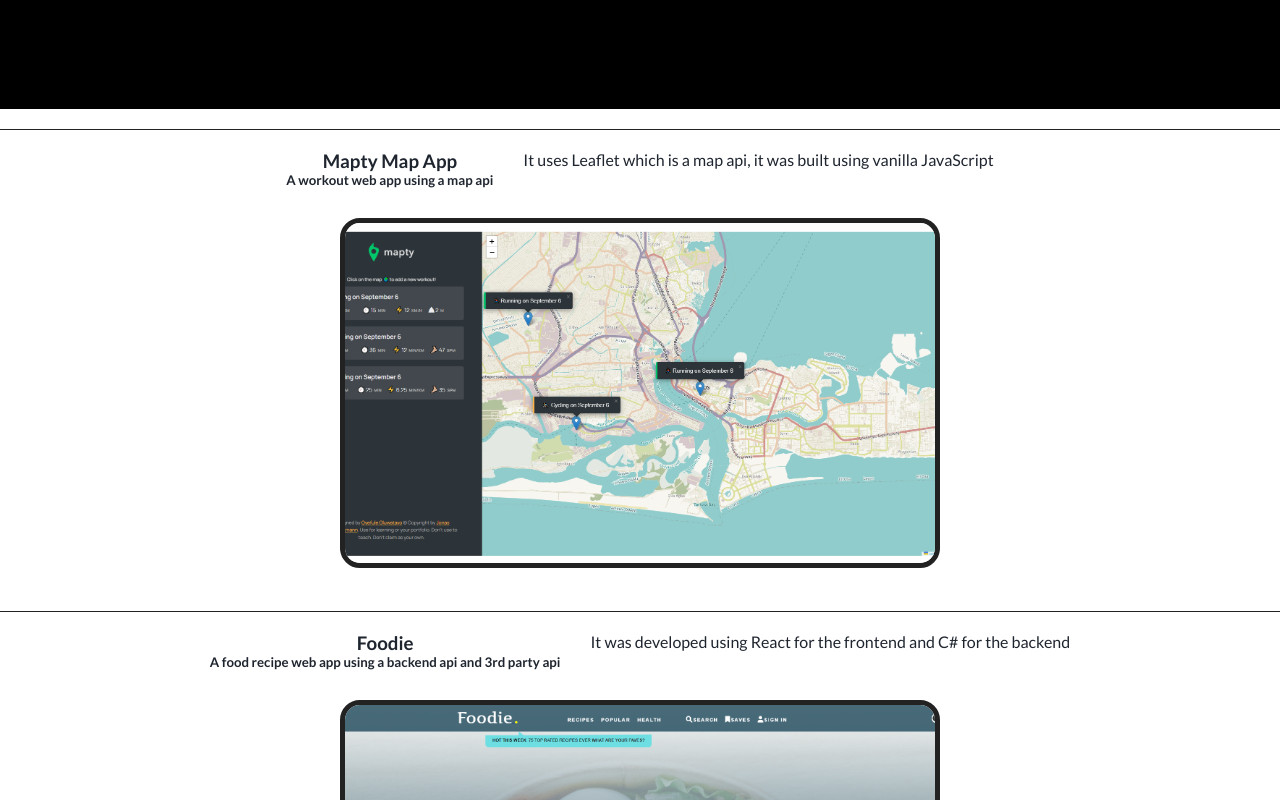
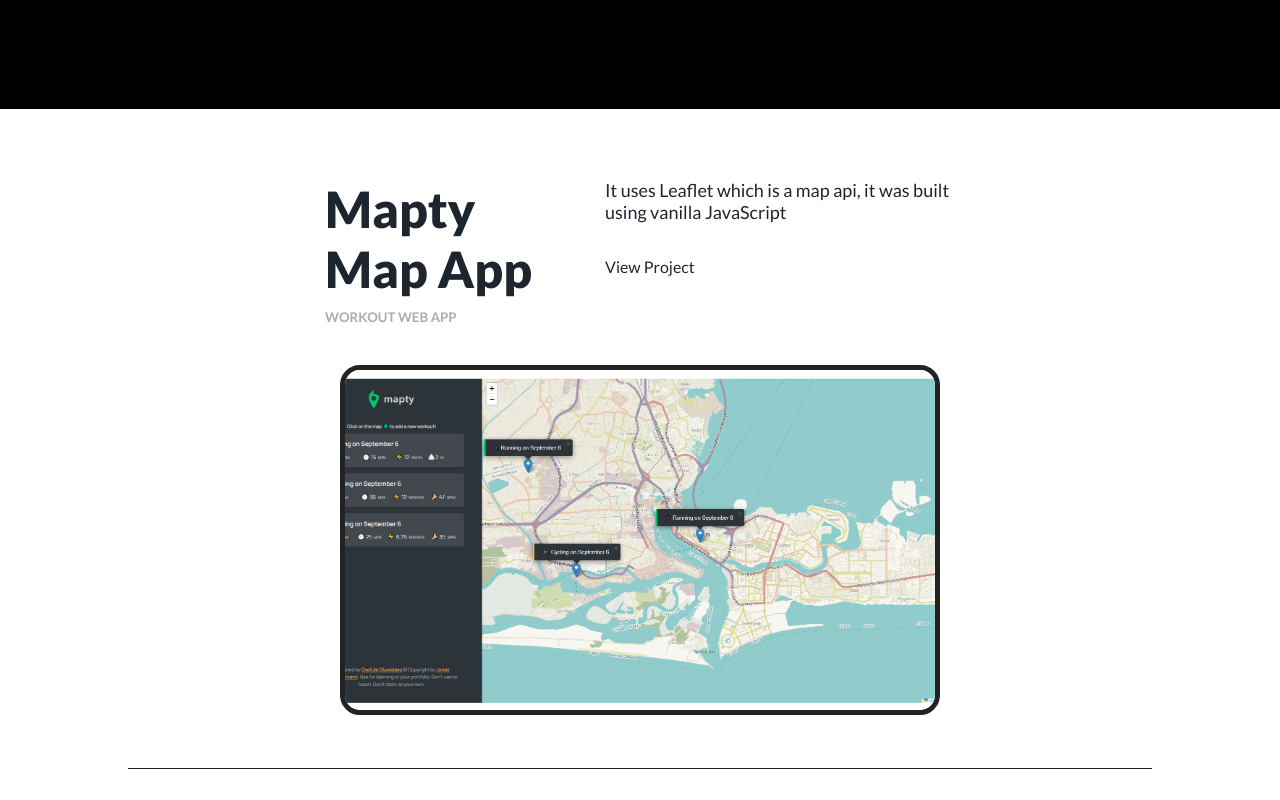
Before and after one commit to gentcod/Portfolio-v2, a React (Create React App) app: page /explore in a window 1280 px wide. Shown: the part 720-1520 px from the top of the page. Built offline with nearby package versions, Linux system fonts and the light colour scheme.

Commit message:
Update to Web project component

```diff
--- a/src/components/web-project/web-project.component.tsx
+++ b/src/components/web-project/web-project.component.tsx
@@ -1,4 +1,5 @@
-import {Container, SubTopContainer, SubBottomContainer, SubTopLeftContainer, SubTopRightContainer, Heading, SubHeading, Description, Image } from './web-project.style';
+import {Container, SubTopContainer, SubBottomContainer, SubTopLeftContainer,
+    SubTopRightContainer, Heading, SubHeading, Description, Image, Button } from './web-project.style';
 
 type WebProjectProp = {
    heading: string;
@@ -18,6 +19,7 @@
 
             <SubTopRightContainer>
                <Description>{description}</Description>
+               <Button to={''}>View Project </Button>
             </SubTopRightContainer>
          </SubTopContainer>
 
--- a/src/components/web-project/web-project.style.tsx
+++ b/src/components/web-project/web-project.style.tsx
@@ -1,9 +1,13 @@
+import { Link } from "react-router-dom";
 import styled from "styled-components";
 
 export const Container = styled.div`
-   padding: 2rem 5rem;
+   width: 80%;
+   // height: 80vh;
+   margin: 0 auto;
+   padding: 5rem;
    margin-top: 2rem;
-   border-top: 1px solid #222;
+   border-bottom: 1px solid #222;
    display: flex;
    flex-direction: column;
    row-gap: 3rem;
@@ -12,7 +16,9 @@
 export const SubTopContainer = styled.div`
    display: flex;
    justify-content: center;
+   // align-items: center;
    column-gap: 3rem;
+   text-align: left;
 `
 
 export const SubBottomContainer = styled.div`
@@ -20,23 +26,38 @@
 `
 
 export const SubTopLeftContainer = styled.div`
-
+   width: 25rem;
+   display: flex;
+   flex-direction: column;
 `
 
 export const SubTopRightContainer = styled.div`
-
+   width: 35rem;
+   display: flex;
+   flex-direction: column;
+   justify-content: space-between;
 `
 
 export const Heading = styled.h3`
-
+   font-size: 5rem;
+   font-weight: 1000;
+   text-align: left;
 `
 
 export const SubHeading = styled.h5`
-
+   text-transform: uppercase;
+   color: #acacac;
+   padding: 1rem 0;
 `
 
 export const Description = styled.p`
+   height: 100%;
+   margin: auto 0;
+   font-size: 1.8rem;
+`
 
+export const Button = styled(Link)`
+   height: 100%;
 `
 
 export const Image = styled.img`
--- a/src/routes/explore/explore.component.tsx
+++ b/src/routes/explore/explore.component.tsx
@@ -15,7 +15,7 @@
    {
       id: 0,
       heading: 'Mapty Map App',
-      subheading: 'A workout web app using a map api',
+      subheading: 'Workout web app',
       description: 'It uses Leaflet which is a map api, it was built using vanilla JavaScript',
       imgSrc: 'img/mapty.png'
    },
@@ -23,15 +23,15 @@
    {
       id: 1,
       heading: 'Foodie',
-      subheading: 'A food recipe web app using a backend api and 3rd party api',
-      description: 'It was developed using React for the frontend and C# for the backend',
+      subheading: 'Food recipe web app',
+      description: 'A web app built using a backend api and 3rd party api. It was developed using React for the frontend and C# for the backend',
       imgSrc: 'img/foodie.png'
    },
 
    {
       id: 2,
       heading: 'Mapty Map App',
-      subheading: 'A workout web app using a map api',
+      subheading: 'Workout web app',
       description: 'It uses Leaflet which is a map api, it was built using vanilla JavaScript',
       imgSrc: 'img/mapty.png'
    },
```
